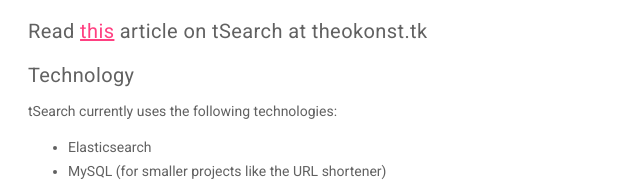
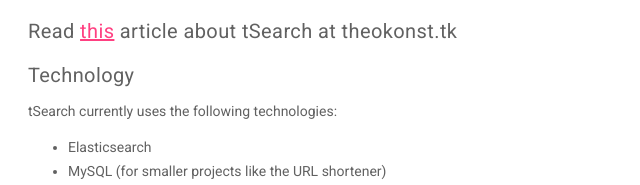
Before and after one commit to theoko/theoko.github.io, a plain HTML site: page index.html in a window 1280 px wide. Both pictures are taken after a click on the link "TSEARCH SEARCH ENGINE". Shown: the part 603-788 px from the top of the page, 302-942 px from the left. Drawn offline with nearby package versions, Linux system fonts and the light colour scheme.

Commit message:
updated index

```diff
--- a/index.html
+++ b/index.html
@@ -106,7 +106,7 @@
                 <a href="#possible-improvements">Possible improvements (TODO)</a>
               </ul>
 
-              <h5>Read <a href="https://theokonst.tk/tsearch-search-engine/how-tsearch-evolved/">this</a> article on tSearch at theokonst.tk</h5>
+              <h5>Read <a href="https://theokonst.tk/tsearch-search-engine/how-tsearch-evolved/">this</a> article about tSearch at theokonst.tk</h5>
 
               <h5 id="#technology">Technology</h5>
               tSearch currently uses the following technologies:
@@ -153,7 +153,7 @@
             <div class="mdl-cell mdl-cell--12-col">
               <h4>About</h4>
 
-
+              <p>Welcome to my projects blog. Here, you will find information about my ongoing programming projects.</p>
             </div>
           </section>
         </div>
```
